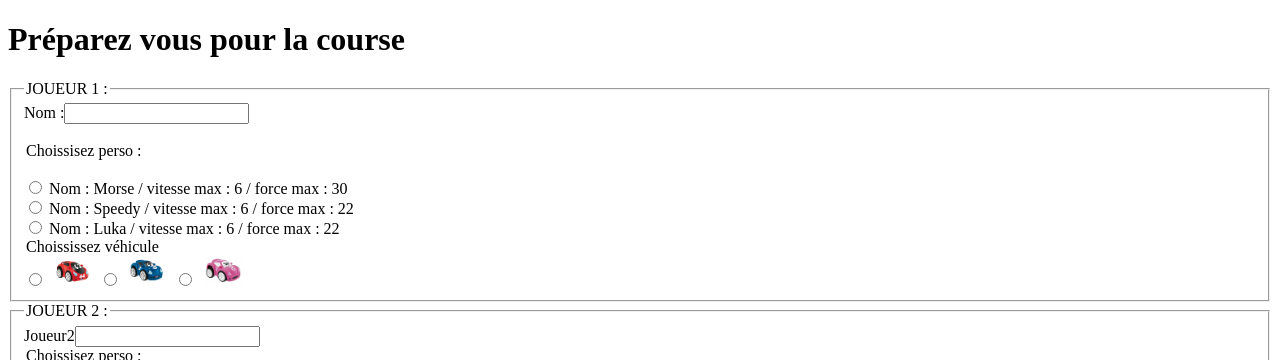
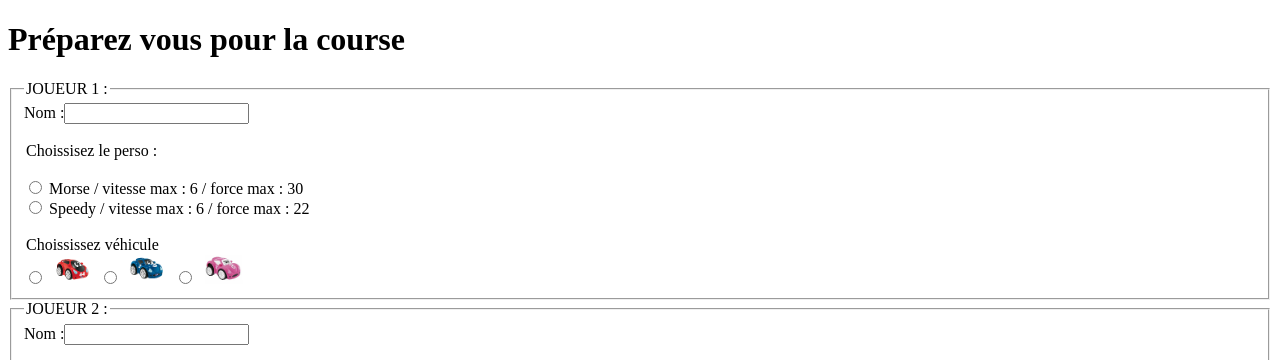
Before and after one commit to OlivierLartillot/car-game, a PHP site: page / in a window 1280 px wide. Shown: the top 360 px of the page. Run offline with PHP 8.4, Linux system fonts and the light colour scheme.

Commit message:
fix the loops for players 1 and 2

```diff
--- a/index.php
+++ b/index.php
@@ -1,3 +1,18 @@
+<?php
+	//!!! Explications à déplacer vers Markdown
+	//!!! améliorer les <br> en créant un fichier css
+	// en attendant une table sql je rentre mes infos dans des tableaux php
+
+	// les personnages et leur attributs / capacités
+	require_once "tableau_persos.php";
+	// les couleurs des véhicules. Pour ajouter un véhicules:
+	// créer une copie inversé de l'image et enregistrer les sous pour une nouvelle voiture noire:
+	// 1. noire_vers_droite.png et noire_vers_gauche.png
+	// 2. copier les images dans le dossier assets/images/img_marqueurs/
+	// 3. ajouter la couleur dans le tableau => $carsColors = ["rouge","bleue","rose", "noire"];
+	require_once "tableau_couleurs_voitures.php";
+?>
+
 <!DOCTYPE html>
 <html lang="en">
 <head>
@@ -9,45 +24,33 @@
 <body>
     <h1>Préparez vous pour la course</h1>
 	<form method="post" action="test_d.php">
+		<!-- pour construire les formulaires J1 et J2 -->
+		<?php for ($i=1;$i<3;$i++): ?>
+			<!-- Différencier les id/label dans les radios -->
+			<?php $idJoueur = ($i == 1) ? "a" : "b"; ?>
+
 			<fieldset>
-			<legend>JOUEUR 1 :</legend>
-				<label for="nomJ1">Nom :</label><input type="text" name="nomJ1" id="nomJ1"/><br/><br/>
+				<legend>JOUEUR <?= $i ?> :</legend>
+					<label for="nomJ<?= $i ?>">Nom :</label><input type="text" name="nomJ<?= $i ?>" id="nomJ<?= $i ?>"/><br/><br/>
 
-				<?php
-					// en attendant une table sql je rentre mes infos dans un tableau php
-					require_once "tableau_persos.php";
-					require_once "tableau_couleurs_voitures.php";
-				?>
+				<legend>Choissisez le perso :</legend><br/>
 
-			<legend>Choissisez perso :</legend><br/>
-
+				<!-- récupère tous les persos pour la sélection dans un radio -->
 				<?php foreach ($persoDatas as $key => $currentPersonnage) : ?>
-				<input type="radio" id="perso<?= $key ?>" name="persoj1" value="<?= $currentPersonnage->name  ?>">
-				<label for="perso<?= $key ?>">
-					Nom : <?= $currentPersonnage->name  ?> / vitesse max : <?= $currentPersonnage->vitesseMaximum  ?>  / force max : <?= $currentPersonnage->forceMaximum  ?> <br/>
+					<input type="radio" id="perso<?= $key . $idJoueur ?>" name="persoj<?= $i ?>" value="<?= $currentPersonnage->name  ?>">
+					<label for="perso<?= $key . $idJoueur ?>">
+						<?= $currentPersonnage->name  ?> / vitesse max : <?= $currentPersonnage->vitesseMaximum  ?>  / force max : <?= $currentPersonnage->forceMaximum  ?> <br/>
 					</label>
 				<?php endforeach; ?>
-
+				<br/>
+				<!-- Récupère toutes les couleurs de véhicules pour la sélection dans un radio-->
 				<legend>Choississez véhicule</legend>
 				<?php foreach ($carsColors as $currentColor) : ?>
-				<input type="radio" id="<?= $currentColor ?>" name="v1" value="<?= $currentColor ?>">
-				<label for="<?= $currentColor ?>"><img src="assets/images/img_marqueurs/<?= $currentColor ?>_vers_droite.png" alt="Voiture <?= $currentColor ?>" height="30px"/></label>
+					<input type="radio" id="<?= $currentColor . $idJoueur ?>" name="v<?= $i ?>" value="<?= $currentColor ?>">
+					<label for="<?= $currentColor . $idJoueur?>"><img src="assets/images/img_marqueurs/<?= $currentColor ?>_vers_droite.png" alt="Voiture <?= $currentColor ?>" height="30px"/></label>
 				<?php endforeach; ?>
 			</fieldset>
-
-		<fieldset>
-			<legend>JOUEUR 2 :</legend>
-				<label for="nomJ2">Joueur2</label><input type="text" name="nomJ2" id="nomJ2"/><br/>
-
-			<legend>Choissisez perso :</legend><br/>
-				<input type="radio" id="perso1b" name="persoj2" value="speedy"><label for="perso1b"><img src="personnages/images/speedy.jpg" alt="speedy" height="200px"/></label>
-				<input type="radio" id="perso2b" name="persoj2" value="morse"><label for="perso2b"><img src="personnages/images/morse.jpg" alt="morse" height="200px"/></label><br/>
-
-			<legend>Choississez véhicule</legend>
-				<input type="radio" id="Vrougeb" name="v2" value="rouge"><label for="Vrougeb"><img src="assets/images/img_marqueurs/rouge_vers_droite.png" alt="Voiture rouge" height="30px"/></label>
-				<input type="radio" id="Vbleueb" name="v2" value="bleue"><label for="Vbleueb"><img src="assets/images/img_marqueurs/bleue_vers_droite.png" alt="Voiture bleue" height="30px"/></label>
-				<input type="radio" id="Vroseb" name="v2" value="rose"><label for="Vroseb"><img src="assets/images/img_marqueurs/rose_vers_droite.png" alt="Voiture rose" height="30px"/></label>
-		</fieldset>
+		<?php endfor; ?>
 
 			<input type="submit" name="parametresDeJeu"/>
 	</form>
--- a/tableau_persos.php
+++ b/tableau_persos.php
@@ -7,7 +7,4 @@ $persoDatas = [
     2 => new Personnages(
         'Speedy', 'speedy.jpg', 3, 6, 10, 22, 0, 8, 1,2
     ),
-    3 => new Personnages(
-        'Luka', 'speedy.jpg', 3, 6, 10, 22, 0, 8, 1,2
-    ),
 ];
```
Also changed, not shown: README.md. Lines whose indentation alone changed are shown as unchanged.
